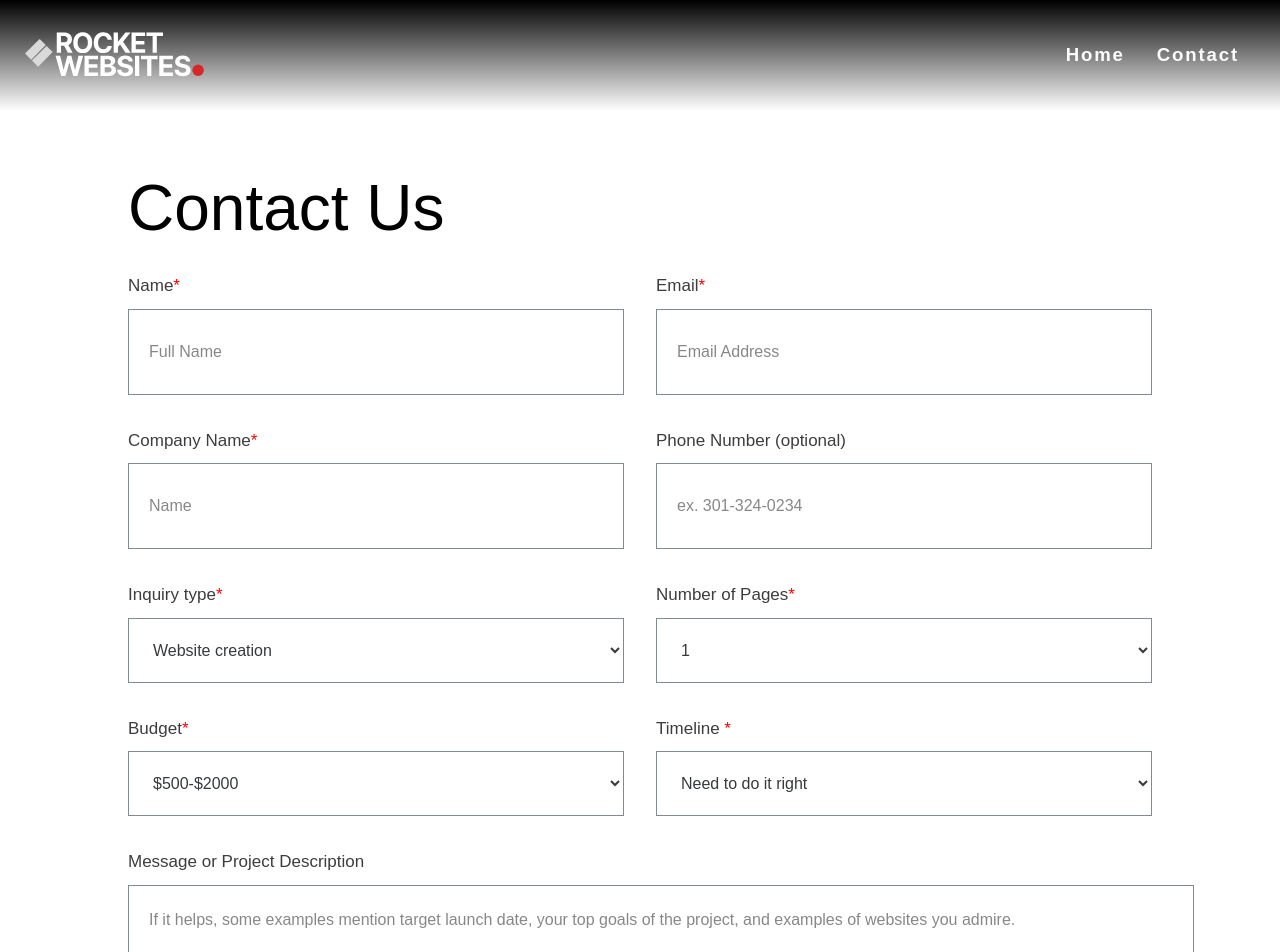
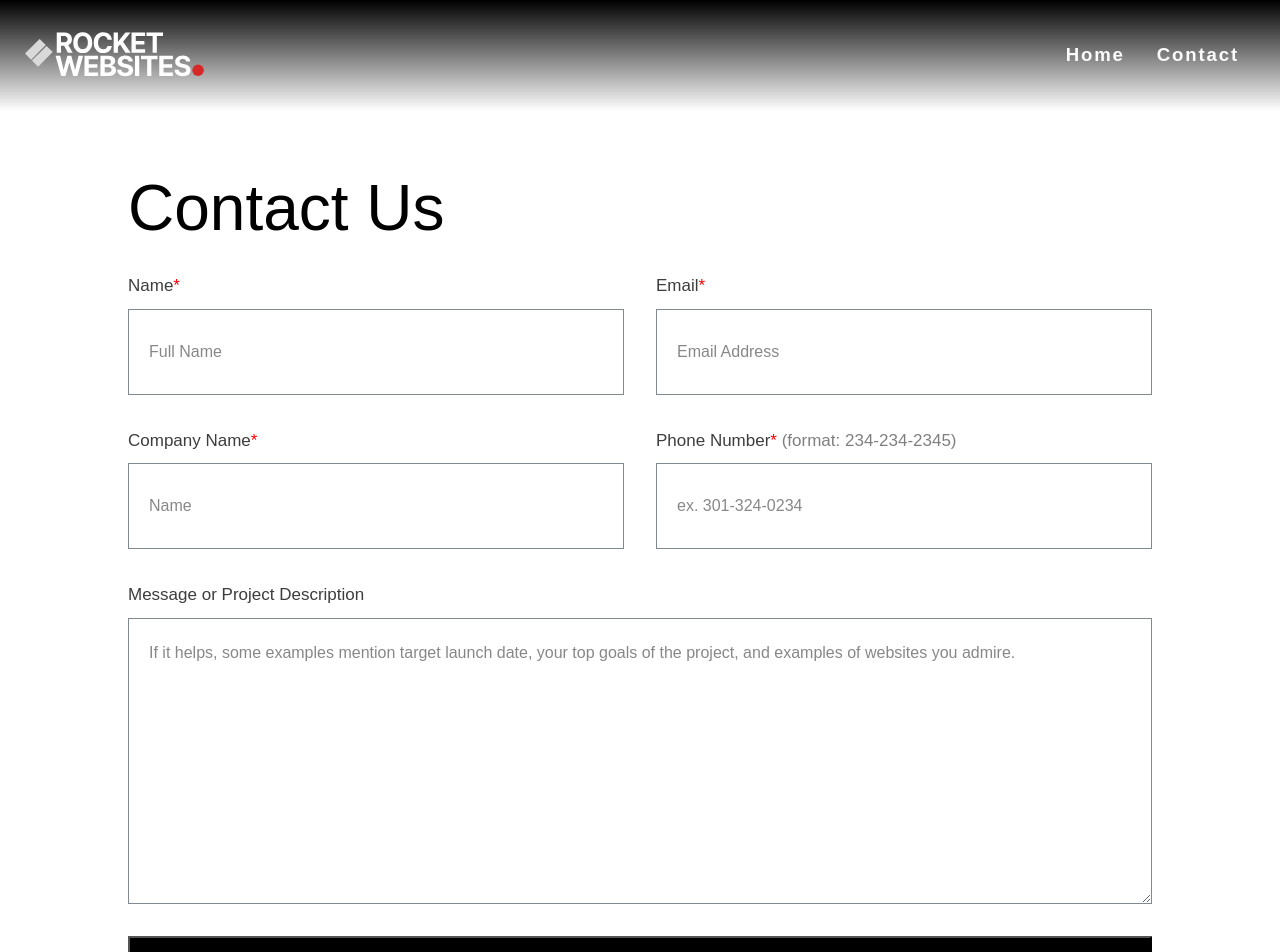
Before and after one commit to will-flores1/marketing-website-theme, a SvelteKit app: page /contact in a window 1280 px wide. Shown: the top 952 px of the page. Built offline with nearby package versions, Linux system fonts and the light colour scheme; a web font is replaced by a local one.

Commit message:
Fix IntersectionObserver & form

```diff
--- a/src/routes/(app)/+layout@.svelte
+++ b/src/routes/(app)/+layout@.svelte
@@ -4,7 +4,6 @@
 	// import './styles.css';
 
 	let header: any;
-	// $: console.log(header);
 </script>
 
 <svelte:body on:scroll={header} />
--- a/src/routes/+layout.svelte
+++ b/src/routes/+layout.svelte
@@ -4,7 +4,6 @@
 	import './styles.css';
 
 	let header: any;
-	// $: console.log(header);
 </script>
 
 <svelte:body on:scroll={header} />
--- a/src/routes/contact/+page.svelte
+++ b/src/routes/contact/+page.svelte
@@ -12,16 +12,12 @@
 	};
 	let values = { ...valueDefaults };
 
-	$: console.log(values);
-
-	async function reset(event: any) {
-		const formData = new FormData(event.target);
-		// console.log([...formData]);
-		setTimeout(() => {
-			values = { ...valueDefaults };
-		}, 1000);
-		// alert("Thank you for your submission! We'll get back to you soon.");
-	}
+	// async function reset(event: any) {
+	// 	const formData = new FormData(event.target);
+	// 	setTimeout(() => {
+	// 		values = { ...valueDefaults };
+	// 	}, 1000);
+	// }
 </script>
 
 <svelte:head>
@@ -71,63 +67,22 @@
 				/>
 			</div>
 			<div class="col">
-				<label for="phoneNumber">Phone Number (optional)</label>
+				<label for="phoneNumber"
+					>Phone Number<span style="color: red;">*</span>
+					<span style="color: rgba(0, 0, 0, 0.5)">(format: 234-234-2345)</span></label
+				>
 				<input
 					type="tel"
 					name="contact"
 					class="form-control"
 					placeholder="ex. 301-324-0234"
 					bind:value={values.contact}
-					pattern="[0-9]{3}-[0-9]{3}-[0-9]{4}"
+					pattern={'[0-9]{3}-[0-9]{3}-[0-9]{4}'}
+					required
 				/>
 			</div>
 		</div>
-
-		<div class="form-row">
-			<div class="col">
-				<label for="inquirytype">Inquiry type<span style="color: red;">*</span></label>
-				<select name="inquirytype" class="inquirytype" bind:value={values.inquirytype} required>
-					<option value="Website creation">Website creation</option>
-				</select>
-			</div>
-			<div class="col">
-				<label for="numberofpages">Number of Pages<span style="color: red;">*</span></label>
-				<select
-					name="numberofpages"
-					class="numberofpages"
-					bind:value={values.numberofpages}
-					required
-				>
-					<option value="1">1</option>
-					<option value="2-5">1-5</option>
-					<option value="5+">5-10</option>
-					<option value="10+">10+</option>
-				</select>
-			</div>
-		</div>
-
-		<div class="form-row">
-			<div class="col">
-				<label for="budget">Budget<span style="color: red;">*</span></label>
-				<select name="budget" class="budget" bind:value={values.budget} required>
-					<option value="$500-$2000">$500-$2000</option>
-					<option value="$2000-$4000">$2000-$4000</option>
-					<option value="$4000-$7000">$4000-$7000</option>
-					<option value="$7000+">$7000+</option>
-				</select>
-			</div>
-			<div class="col">
-				<label for="timeline">Timeline <span style="color: red;">*</span></label>
-				<select name="timeline" class="timeline" bind:value={values.timeline} required>
-					<option value="Need to do it right">Need to do it right</option>
-					<option value="1-2 weeks">1-2 weeks</option>
-					<option value="2-4 weeks">2-4 weeks</option>
-					<option value="1-3 months">1-3 months</option>
-					<option value="3-5 months">3-5 months</option>
-				</select>
-			</div>
-		</div>
-		<div>
+		<div class="form-message">
 			<label for="message">Message or Project Description</label>
 			<textarea
 				placeholder="If it helps, some examples mention target launch date, your top goals of the project, and examples of websites you admire."
@@ -166,6 +121,13 @@
 		flex-wrap: wrap;
 		flex: 1;
 		gap: 2rem;
+	}
+
+	.form-message {
+		display: flex;
+		flex-wrap: wrap;
+		width: 100%;
+		flex: 1;
 	}
 
 	.col {
@@ -227,7 +189,7 @@
 		margin: 0 0 0;
 		padding: 22px 20px;
 		font-family: sans-serif;
-		min-width: 100%;
+		width: 100%;
 	}
 	.form-text::placeholder {
 		color: rgba(0, 0, 0, 0.472);
--- a/src/routes/styles.css
+++ b/src/routes/styles.css
@@ -147,16 +147,3 @@ table {
 	border-collapse: collapse;
 	border-spacing: 0;
 }
-
-.hidden {
-	opacity: 0;
-	filter: blur(3px);
-	transform: translateX(-5%);
-}
-
-.shown {
-	opacity: 1;
-	filter: blur(0);
-	transform: translateX(0);
-	transition: all 2.4s ease;
-}
```
Also changed, not shown: src/components/Services.svelte (+11 -6 lines), src/utils/Observer.svelte (+31 -19 lines).
